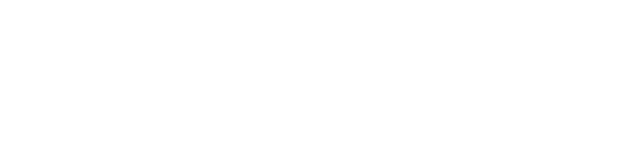
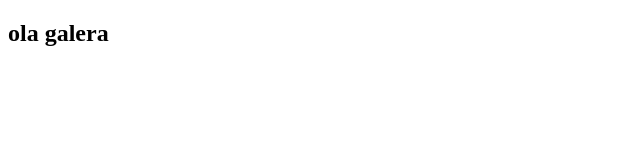
Before and after one commit to Iuryisalto/iury, a plain HTML site: page index.html in a window 1280 px wide. Shown: the whole page, without its empty margins (0-640 px from the left). Drawn offline with Linux system fonts and the light colour scheme.

Commit message:
'modificado'

```diff
--- a/index.html
+++ b/index.html
@@ -6,6 +6,6 @@
         <title>ínicio</title>
     </head>
     <body>
-
+        <h2>ola galera</h2>
     </body>
 </html>
```
